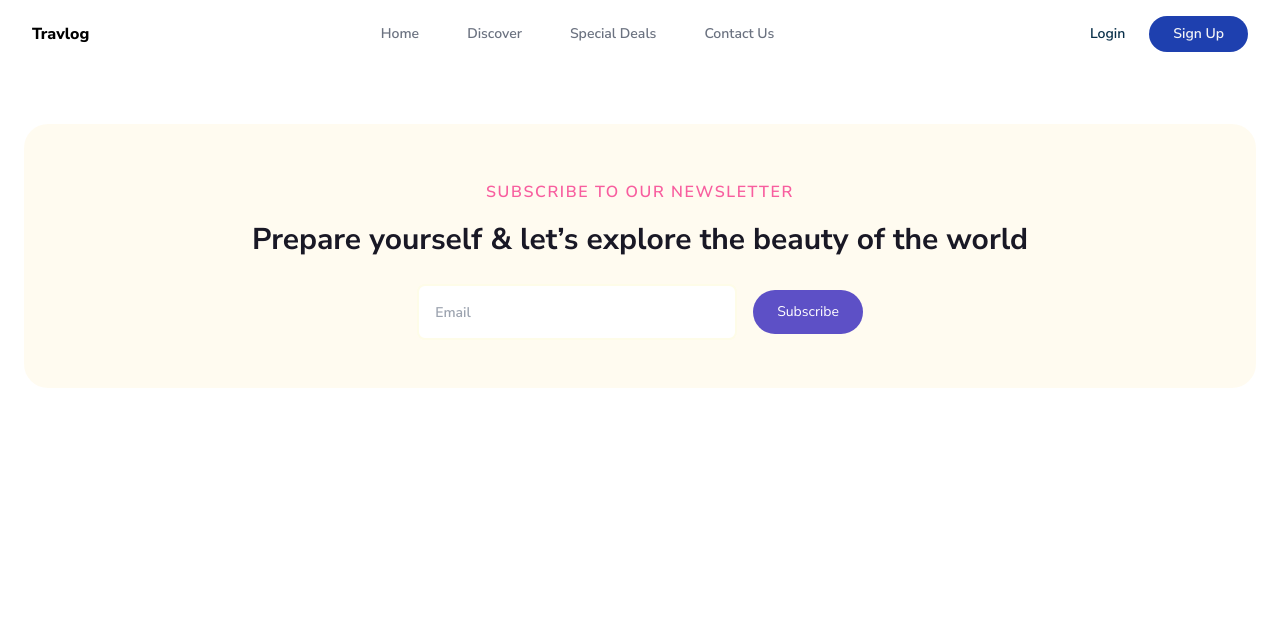
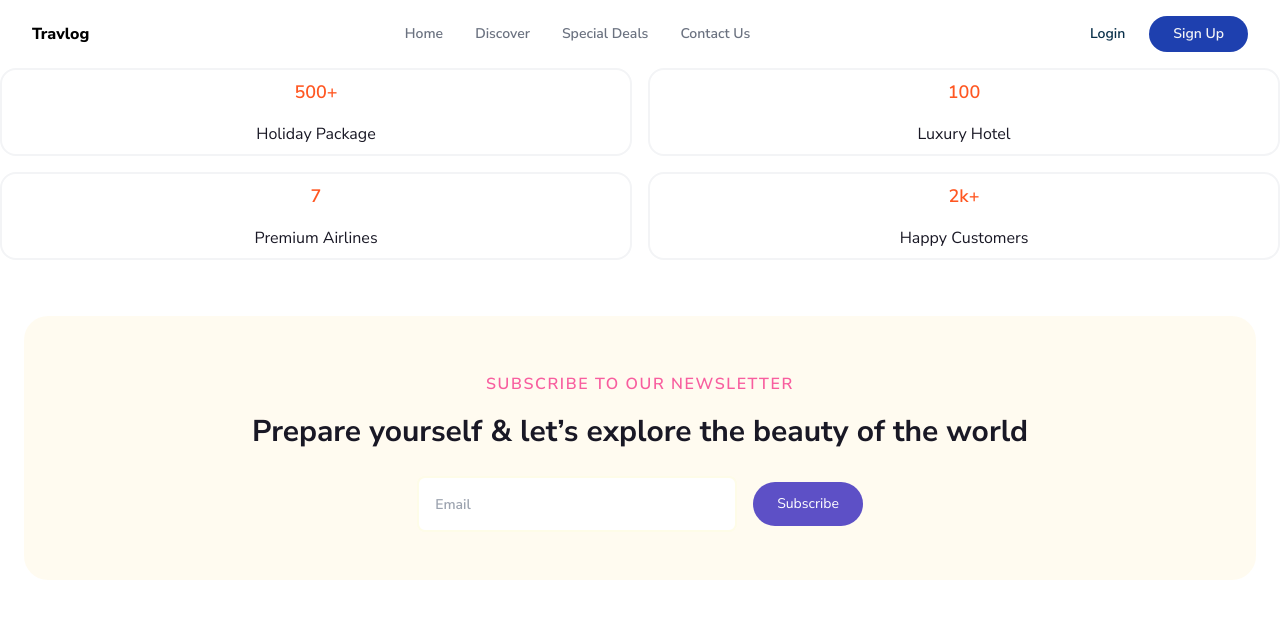
Before and after one commit to Abbas4tech/Travlog, a Next.js app: page / in a window 1280 px wide. Shown: the top 618 px of the page. Built offline with nearby package versions, Linux system fonts and the light colour scheme; no server answers.

Commit message:
🚩 feat: added services components

```diff
--- a/app/globals.css
+++ b/app/globals.css
@@ -8,6 +8,7 @@
   --black: rgba(25, 24, 37, 1);
   --blue: rgba(93, 80, 198, 1);
   --opaque-black: rgba(25, 24, 37, 0.75);
+  --red: rgba(255, 87, 34, 1);
 }
 @layer utilities {
   .bg-off-white {
@@ -26,6 +27,9 @@
     background-color: var(--blue);
   }
   .text-opaque-black {
-    color:var(--opaque-black)
+    color: var(--opaque-black);
+  }
+  .text-red{
+    color:var(--red)
   }
 }
--- a/components/Header.tsx
+++ b/components/Header.tsx
@@ -7,17 +7,18 @@ import BagIcon from '@/Icons/bag'
 const Header = () => {
     return (
         <>
-            <header className='flex justify-between py-4 px-8'>
+            <header className='flex justify-between py-4 px-4 lg:px-8'>
                 <section className='flex gap-4 items-center'>
+                    <svg width="20" height="20" xmlns="http://www.w3.org/2000/svg" fill="none" viewBox="0 0 24 24" className="h-5 w-5 stroke-current md:h-6 md:w-6 inline-block lg:hidden"><path strokeLinecap="round" strokeLinejoin="round" strokeWidth="2" d="M4 6h16M4 12h16M4 18h16"></path></svg>
                     <Photo bucketUrl='logo' width={24} height={24} isPrority alt='logo' />
                     <h3 className='font-extrabold'>Travlog</h3>
                 </section>
-                <nav className='flex gap-4'>
+                <nav className='lgap-4 hidden lg:flex'>
                     {links.map(link => (
                         <Button key={link} classes={['px-4', 'py-2', 'font-semibold', 'text-gray-500', 'hover:bg-slate-200', 'text-sm', 'hover:rounded-full']}>{link}</Button>
                     ))}
                 </nav>
-                <section className='flex'>
+                <section className='lg:flex hidden'>
                     <button className='px-6 py-2 font-semibold text-sm text-sky-950'>Login</button>
                     <Button classes={['px-6', 'py-2', 'font-semibold', 'bg-blue-800', 'text-sm', 'rounded-full', 'text-gray-100', "hover:scale-110", "ease-in-out", "transition-all", "hover:shadow-md", "hover:shadow-gray-400"
                     ]}>Sign Up</Button>
--- /dev/null
+++ b/components/ServiceCard.tsx
@@ -0,0 +1,15 @@
+import React from 'react'
+import { ServicesProps } from './types/interfaces'
+
+const ServiceCard = ({ count, servicename }: ServicesProps) => {
+    return (
+        <>
+            <article role='gridcell' className='flex flex-col rounded-2xl justify-center items-center border-gray-100 hover:border-gray-200 hover:shadow-sm hover:shadow-gray-200 cursor-pointer border-2'>
+                <div className='text-red my-2 font-semibold text-lg'>{count}</div>
+                <div className='text--black my-2'>{servicename}</div>
+            </article>
+        </>
+    )
+}
+
+export default ServiceCard
--- /dev/null
+++ b/components/Services.tsx
@@ -0,0 +1,13 @@
+import React from 'react'
+import ServiceCard from './ServiceCard'
+import { services } from './data/data'
+
+const Services = () => {
+    return (
+        <section className='grid grid-cols-1 grid-rows-1 md:grid-cols-2 md:grid-rows-2 gap-4' role="grid">
+            {services.map(({ count, servicename }) => <ServiceCard count={count} servicename={servicename} />)}
+        </section>
+    );
+};
+
+export default Services;
--- a/components/data/data.ts
+++ b/components/data/data.ts
@@ -1 +1,22 @@
+import { ServicesProps } from "../types/interfaces";
+
 export const links = ["Home", "Discover", "Special Deals", "Contact Us"];
+
+export const services: ServicesProps[] = [
+  {
+    count: "500+",
+    servicename: "Holiday Package",
+  },
+  {
+    count: "100",
+    servicename: "Luxury Hotel",
+  },
+  {
+    count: "7",
+    servicename: "Premium Airlines",
+  },
+  {
+    count: "2k+",
+    servicename: "Happy Customers",
+  },
+];
--- a/components/types/interfaces.ts
+++ b/components/types/interfaces.ts
@@ -7,6 +7,11 @@ export interface PhotoProps {
   classes?: string[];
 }
 
+export interface ServicesProps {
+  count: string;
+  servicename: string;
+}
+
 export interface ButtonProps {
   children: React.ReactNode;
   Icon?: JSX.Element;
--- a/pages/main.tsx
+++ b/pages/main.tsx
@@ -1,5 +1,6 @@
 import Header from "@/components/Header";
 import Photo from "@/components/Photo";
+import Services from "@/components/Services";
 import Subscribe from "@/components/Subscribe";
 import Testimonial from "@/components/Testimonial";
 import React from "react";
@@ -15,6 +16,7 @@ const MainPage = () => {
         isPrority={true}
         alt="banner"
       />
+      <Services />
       <Testimonial />
       <Subscribe />
     </>
```
